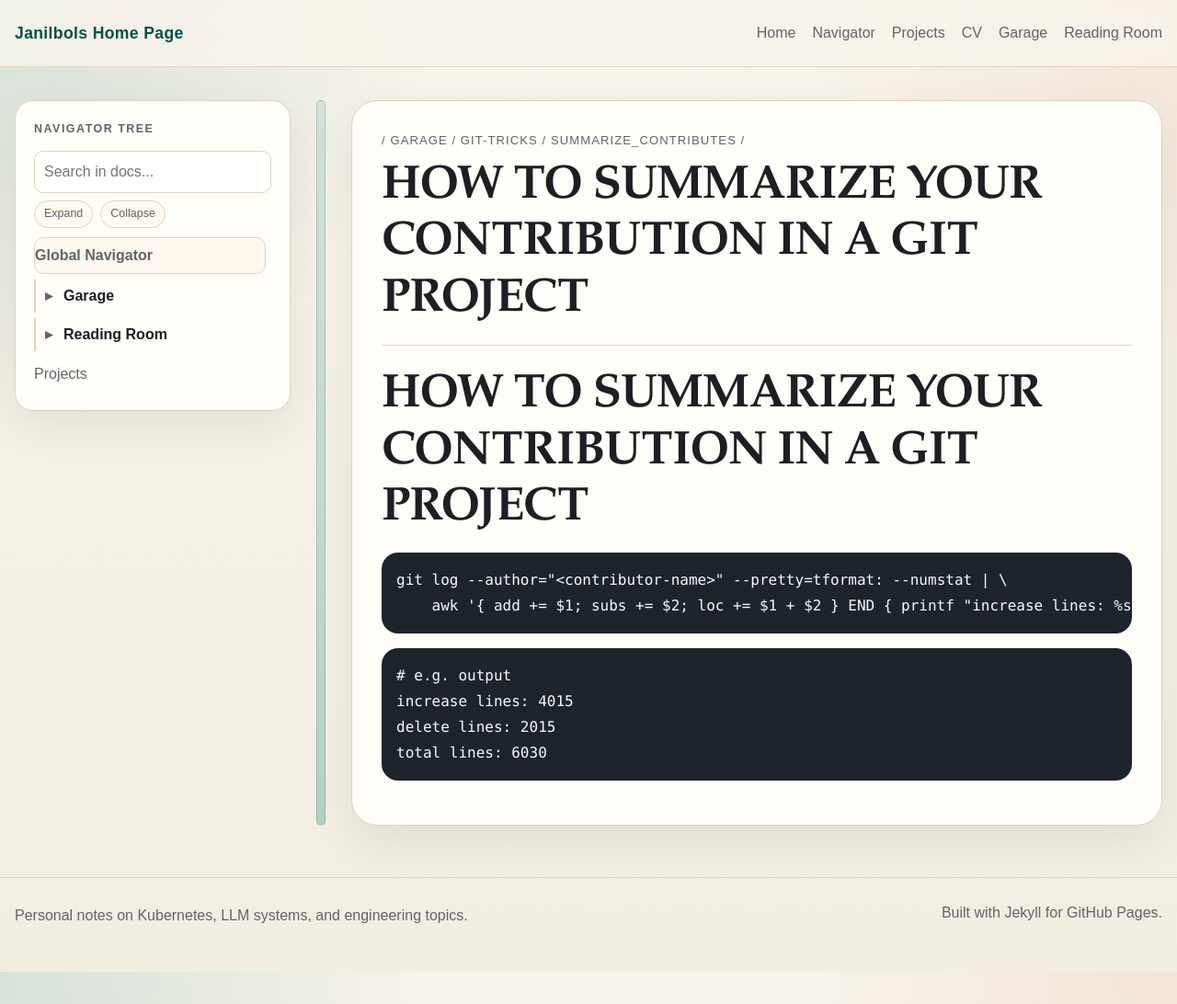
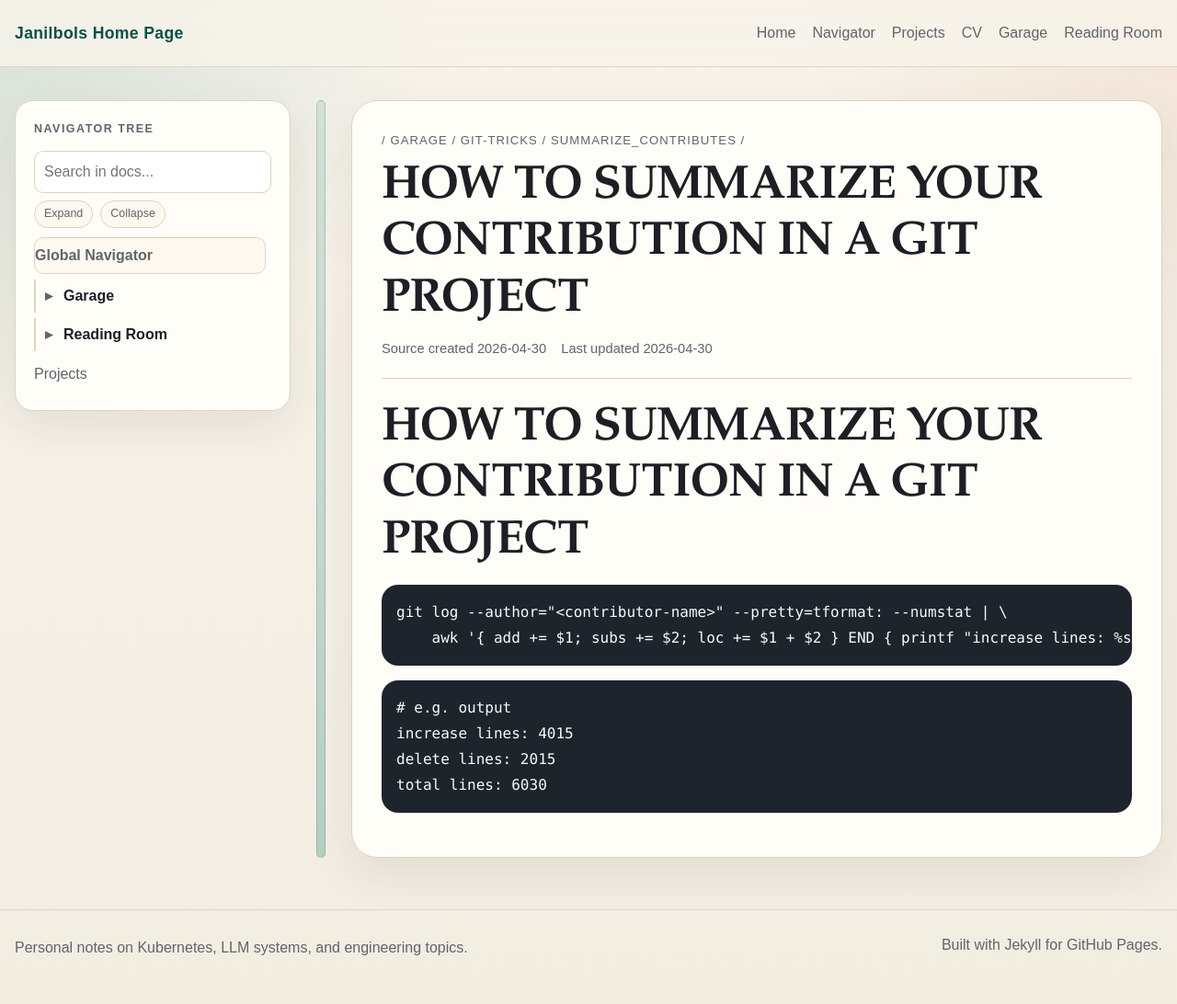
Before and after one commit to janilbols-w/janilbols-w.github.io, a Jekyll site: the page built from garage/git-tricks/summarize_contributes.md, in a window 1280 px wide and 1092 px high. Shown: the whole window at 92% size. Built offline with Jekyll 4.4.1, drawn with Linux system fonts in a browser that asks for light colours; our own code applies the rules of GitHub Pages for plain Markdown files; comment, search, counter and statistics services are not loaded.

```diff
--- a/_data/page_dates.json
+++ b/_data/page_dates.json
@@ -1,4 +1,8 @@
 {
+  "garage/git-tricks/summarize_contributes.md": {
+    "created": "2026-04-30",
+    "updated": "2026-04-30"
+  },
   "garage/kubernetes/overview.md": {
     "created": "2026-04-08",
     "updated": "2026-04-08"
```
